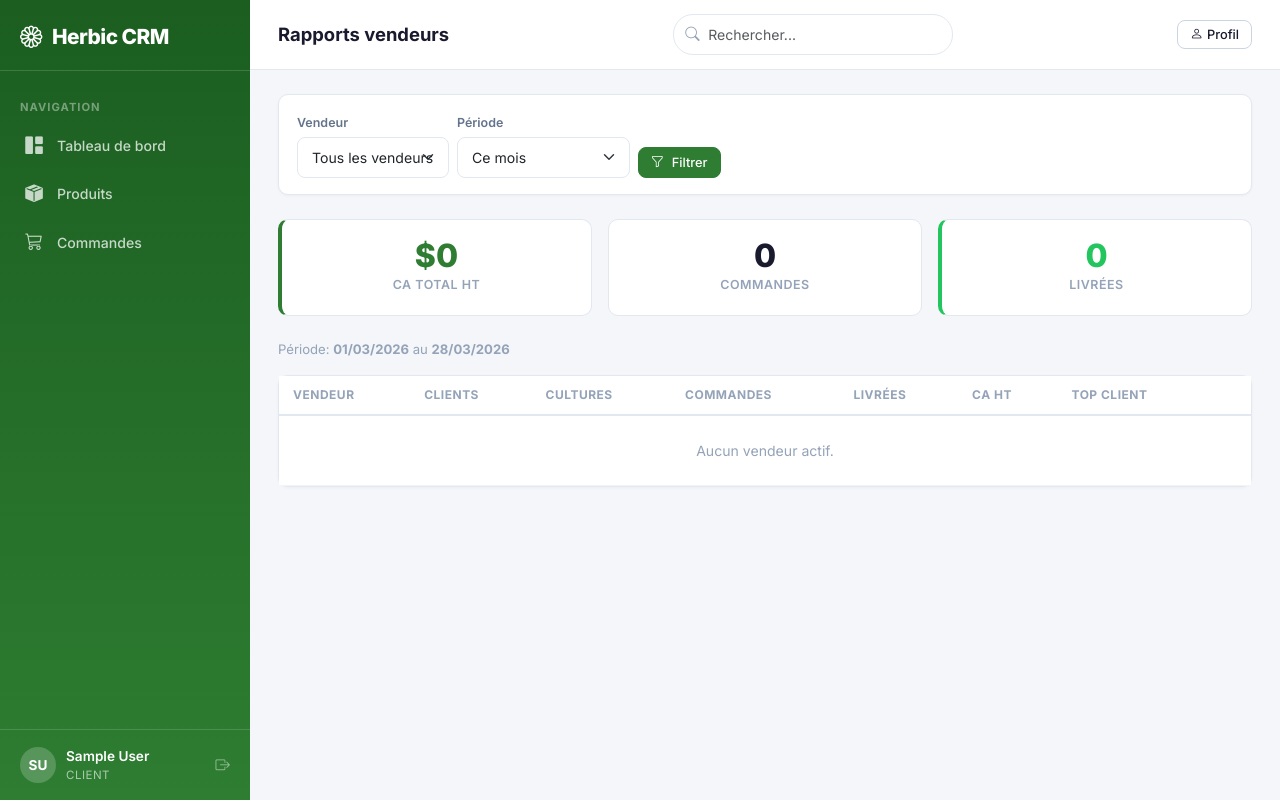
After one commit to maxoumtl33/herbic-crm, a Django app: page /comptes/rapports/vendeurs/ in a window 1280 px wide. The commit adds this page. Run offline with Django 4.2, Linux system fonts and the light colour scheme; the visitor is signed in with stand-in values (Sample User, id 1); data comes from the database, SQL or seed files in the repository.

Commit message:
Vendor analytics: full reports for director with date filtering
New page: /comptes/rapports/vendeurs/

Global view (all vendors):
- Filter by: Aujourd'hui, Cette semaine, Ce mois, Cette année, Custom dates
- KPIs: CA total HT, Commandes, Livrées
- Table: vendor avatar, clients, cultures, orders, delivered, CA, top client
- Click "Détails" for individual vendor report

Vendor detail view:
- 6 KPI cards: CA HT, Commandes, Livrées, Clients, Cultures, Taux conversion
- Top 5 clients by revenue (with stars for top 3)
- Top 5 most sold products by quantity
- Order status breakdown
- Full order list for the period with links

Date filters:
- Preset periods (day/week/month/year)
- Custom date range picker
- Persisted through navigation

Sidebar: new "Rapports vendeurs" link under Administration

Co-Authored-By: Claude Opus 4.6 (1M context) <noreply@anthropic.com>

```diff
--- /dev/null
+++ b/accounts/rapport_views.py
@@ -0,0 +1,144 @@
+"""Rapports d'analyse vendeurs pour le directeur."""
+from datetime import date, timedelta
+from decimal import Decimal
+from django.shortcuts import render, get_object_or_404
+from django.utils import timezone
+from django.db.models import Count, Q
+from .decorators import directeur_required
+from .models import User
+from orders.models import Commande
+from clients.models import Client, Culture
+
+
+def _parse_dates(request):
+    """Parse les dates de filtre depuis la requête."""
+    periode = request.GET.get('periode', 'mois')
+    today = date.today()
+
+    if periode == 'jour':
+        debut = today
+        fin = today
+    elif periode == 'semaine':
+        debut = today - timedelta(days=today.weekday())
+        fin = today
+    elif periode == 'mois':
+        debut = today.replace(day=1)
+        fin = today
+    elif periode == 'annee':
+        debut = today.replace(month=1, day=1)
+        fin = today
+    elif periode == 'custom':
+        try:
+            debut = date.fromisoformat(request.GET.get('debut', ''))
+            fin = date.fromisoformat(request.GET.get('fin', ''))
+        except (ValueError, TypeError):
+            debut = today.replace(day=1)
+            fin = today
+    else:
+        debut = today.replace(day=1)
+        fin = today
+
+    return periode, debut, fin
+
+
+def _stats_vendeur(vendeur, debut, fin):
+    """Calcule les stats d'un vendeur pour une période."""
+    commandes = vendeur.commandes_vendeur.filter(
+        date_commande__date__gte=debut,
+        date_commande__date__lte=fin,
+    ).select_related('client')
+
+    commandes_livrees = commandes.filter(statut='livree')
+    ca = sum((c.total for c in commandes_livrees), Decimal('0'))
+
+    clients = vendeur.clients_assignes.all()
+    nb_cultures = Culture.objects.filter(client__vendeur=vendeur).count()
+
+    # Top clients par CA
+    client_ca = {}
+    for cmd in commandes_livrees:
+        nom = cmd.client.nom_ferme
+        client_ca[nom] = client_ca.get(nom, Decimal('0')) + cmd.total
+    top_clients = sorted(client_ca.items(), key=lambda x: x[1], reverse=True)[:5]
+
+    # Commandes par statut
+    par_statut = {}
+    for cmd in commandes:
+        label = cmd.get_statut_display()
+        par_statut[label] = par_statut.get(label, 0) + 1
+
+    # Produits les plus vendus
+    produit_qty = {}
+    for cmd in commandes_livrees:
+        for ligne in cmd.lignes.select_related('produit').all():
+            nom = ligne.produit.nom
+            produit_qty[nom] = produit_qty.get(nom, 0) + int(ligne.quantite)
+    top_produits = sorted(produit_qty.items(), key=lambda x: x[1], reverse=True)[:5]
+
+    return {
+        'vendeur': vendeur,
+        'nb_commandes': commandes.count(),
+        'nb_livrees': commandes_livrees.count(),
+        'ca': ca,
+        'nb_clients': clients.count(),
+        'nb_cultures': nb_cultures,
+        'top_clients': top_clients,
+        'par_statut': par_statut,
+        'top_produits': top_produits,
+    }
+
+
+@directeur_required
+def rapport_vendeurs(request):
+    periode, debut, fin = _parse_dates(request)
+    vendeur_id = request.GET.get('vendeur', '')
+
+    vendeurs = User.objects.filter(role='vendeur', is_active=True)
+
+    if vendeur_id:
+        # Rapport détaillé pour un vendeur
+        vendeur = get_object_or_404(User, pk=vendeur_id, role='vendeur')
+        stats = _stats_vendeur(vendeur, debut, fin)
+
+        # Commandes détaillées
+        commandes = vendeur.commandes_vendeur.filter(
+            date_commande__date__gte=debut,
+            date_commande__date__lte=fin,
+        ).select_related('client').order_by('-date_commande')
+
+        return render(request, 'accounts/rapport_vendeur_detail.html', {
+            'stats': stats,
+            'commandes': commandes,
+            'vendeurs': vendeurs,
+            'vendeur_id': vendeur_id,
+            'periode': periode,
+            'debut': debut,
+            'fin': fin,
+        })
+    else:
+        # Vue globale tous vendeurs
+        all_stats = []
+        total_ca = Decimal('0')
+        total_commandes = 0
+        total_livrees = 0
+
+        for v in vendeurs:
+            s = _stats_vendeur(v, debut, fin)
+            all_stats.append(s)
+            total_ca += s['ca']
+            total_commandes += s['nb_commandes']
+            total_livrees += s['nb_livrees']
+
+        all_stats.sort(key=lambda x: x['ca'], reverse=True)
+
+        return render(request, 'accounts/rapport_vendeurs.html', {
+            'all_stats': all_stats,
+            'vendeurs': vendeurs,
+            'vendeur_id': vendeur_id,
+            'periode': periode,
+            'debut': debut,
+            'fin': fin,
+            'total_ca': total_ca,
+            'total_commandes': total_commandes,
+            'total_livrees': total_livrees,
+        })
--- a/accounts/urls.py
+++ b/accounts/urls.py
@@ -1,5 +1,6 @@
 from django.urls import path
 from . import views
+from .rapport_views import rapport_vendeurs
 
 app_name = 'accounts'
 
@@ -13,4 +14,5 @@ urlpatterns = [
     path('utilisateurs/<int:pk>/modifier/', views.user_edit, name='user_edit'),
     path('utilisateurs/<int:pk>/toggle/', views.user_toggle_active, name='user_toggle_active'),
     path('journal/', views.journal_activite, name='journal'),
+    path('rapports/vendeurs/', rapport_vendeurs, name='rapport_vendeurs'),
 ]
--- /dev/null
+++ b/templates/accounts/rapport_vendeurs.html
@@ -0,0 +1,119 @@
+{% extends "base.html" %}
+{% load prix_filters %}
+{% block title %}Rapports vendeurs - Herbic CRM{% endblock %}
+{% block sidebar_rapports %}active{% endblock %}
+{% block topbar_title %}Rapports vendeurs{% endblock %}
+{% block content %}
+
+{# Filtres période #}
+<div class="card mb-4">
+    <div class="card-body py-3">
+        <form method="get" class="d-flex flex-wrap gap-2 align-items-end">
+            <div>
+                <label class="form-label" style="font-size:0.78rem;">Vendeur</label>
+                <select name="vendeur" class="form-select form-select-sm" style="min-width:150px;">
+                    <option value="">Tous les vendeurs</option>
+                    {% for v in vendeurs %}
+                    <option value="{{ v.pk }}" {% if vendeur_id == v.pk|stringformat:"d" %}selected{% endif %}>{{ v.get_full_name|default:v.username }}</option>
+                    {% endfor %}
+                </select>
+            </div>
+            <div>
+                <label class="form-label" style="font-size:0.78rem;">Période</label>
+                <select name="periode" class="form-select form-select-sm" onchange="toggleCustomDates(this)" style="min-width:120px;">
+                    <option value="jour" {% if periode == 'jour' %}selected{% endif %}>Aujourd'hui</option>
+                    <option value="semaine" {% if periode == 'semaine' %}selected{% endif %}>Cette semaine</option>
+                    <option value="mois" {% if periode == 'mois' %}selected{% endif %}>Ce mois</option>
+                    <option value="annee" {% if periode == 'annee' %}selected{% endif %}>Cette année</option>
+                    <option value="custom" {% if periode == 'custom' %}selected{% endif %}>Dates personnalisées</option>
+                </select>
+            </div>
+            <div id="custom-dates" style="{% if periode != 'custom' %}display:none;{% endif %}">
+                <div class="d-flex gap-2">
+                    <div>
+                        <label class="form-label" style="font-size:0.78rem;">Du</label>
+                        <input type="date" name="debut" class="form-control form-control-sm" value="{{ debut|date:'Y-m-d' }}">
+                    </div>
+                    <div>
+                        <label class="form-label" style="font-size:0.78rem;">Au</label>
+                        <input type="date" name="fin" class="form-control form-control-sm" value="{{ fin|date:'Y-m-d' }}">
+                    </div>
+                </div>
+            </div>
+            <button type="submit" class="btn btn-sm btn-herbic" style="height:31px;"><i class="bi bi-funnel me-1"></i> Filtrer</button>
+        </form>
+    </div>
+</div>
+
+{# KPIs globaux #}
+<div class="row g-3 mb-4">
+    <div class="col-md-4">
+        <div class="stat-card" style="border-left:4px solid var(--herbic-green);">
+            <div class="stat-card-value" style="color:var(--herbic-green);">{{ total_ca|prix }}</div>
+            <div class="stat-card-label">CA total HT</div>
+        </div>
+    </div>
+    <div class="col-md-4">
+        <div class="stat-card">
+            <div class="stat-card-value">{{ total_commandes }}</div>
+            <div class="stat-card-label">Commandes</div>
+        </div>
+    </div>
+    <div class="col-md-4">
+        <div class="stat-card" style="border-left:4px solid #22c55e;">
+            <div class="stat-card-value" style="color:#22c55e;">{{ total_livrees }}</div>
+            <div class="stat-card-label">Livrées</div>
+        </div>
+    </div>
+</div>
+
+<p style="font-size:0.82rem;color:var(--text-muted);">
+    Période: <strong>{{ debut|date:"d/m/Y" }}</strong> au <strong>{{ fin|date:"d/m/Y" }}</strong>
+</p>
+
+{# Tableau vendeurs #}
+<div class="card">
+    <div class="card-body p-0">
+        <table class="table table-hover mb-0">
+            <thead>
+                <tr><th>Vendeur</th><th>Clients</th><th>Cultures</th><th>Commandes</th><th>Livrées</th><th>CA HT</th><th>Top client</th><th></th></tr>
+            </thead>
+            <tbody>
+            {% for s in all_stats %}
+            <tr>
+                <td>
+                    <div class="d-flex align-items-center gap-2">
+                        <div style="width:32px;height:32px;border-radius:50%;background:var(--herbic-green-50);color:var(--herbic-green);display:flex;align-items:center;justify-content:center;font-weight:700;font-size:0.75rem;">
+                            {{ s.vendeur.first_name.0|default:"?" }}{{ s.vendeur.last_name.0|default:"" }}
+                        </div>
+                        <strong>{{ s.vendeur.get_full_name|default:s.vendeur.username }}</strong>
+                    </div>
+                </td>
+                <td>{{ s.nb_clients }}</td>
+                <td>{{ s.nb_cultures }}</td>
+                <td>{{ s.nb_commandes }}</td>
+                <td style="color:#22c55e;font-weight:600;">{{ s.nb_livrees }}</td>
+                <td style="font-weight:700;color:var(--herbic-green);">{{ s.ca|prix }}</td>
+                <td style="font-size:0.85rem;">
+                    {% if s.top_clients %}{{ s.top_clients.0.0 }} <span style="color:var(--text-muted);">({{ s.top_clients.0.1|prix }})</span>{% else %}-{% endif %}
+                </td>
+                <td>
+                    <a href="?vendeur={{ s.vendeur.pk }}&periode={{ periode }}&debut={{ debut|date:'Y-m-d' }}&fin={{ fin|date:'Y-m-d' }}" class="btn btn-sm btn-outline-primary">Détails</a>
+                </td>
+            </tr>
+            {% empty %}
+            <tr><td colspan="8" class="text-center py-4" style="color:var(--text-muted);">Aucun vendeur actif.</td></tr>
+            {% endfor %}
+            </tbody>
+        </table>
+    </div>
+</div>
+{% endblock %}
+
+{% block extra_js %}
+<script>
+function toggleCustomDates(sel) {
+    document.getElementById('custom-dates').style.display = sel.value === 'custom' ? 'block' : 'none';
+}
+</script>
+{% endblock %}
--- a/templates/base.html
+++ b/templates/base.html
@@ -54,6 +54,9 @@
             <div class="sidebar-section">Administration</div>
             <a href="{% url 'accounts:user_list' %}" class="sidebar-link {% block sidebar_users %}{% endblock %}">
                 <i class="bi bi-person-gear"></i> Utilisateurs
+            </a>
+            <a href="{% url 'accounts:rapport_vendeurs' %}" class="sidebar-link {% block sidebar_rapports %}{% endblock %}">
+                <i class="bi bi-bar-chart-line-fill"></i> Rapports vendeurs
             </a>
             <a href="{% url 'accounts:journal' %}" class="sidebar-link {% block sidebar_journal %}{% endblock %}">
                 <i class="bi bi-clock-history"></i> Journal d'activité
```
Also changed, not shown: templates/accounts/rapport_vendeur_detail.html (added, +207 -0 lines).
